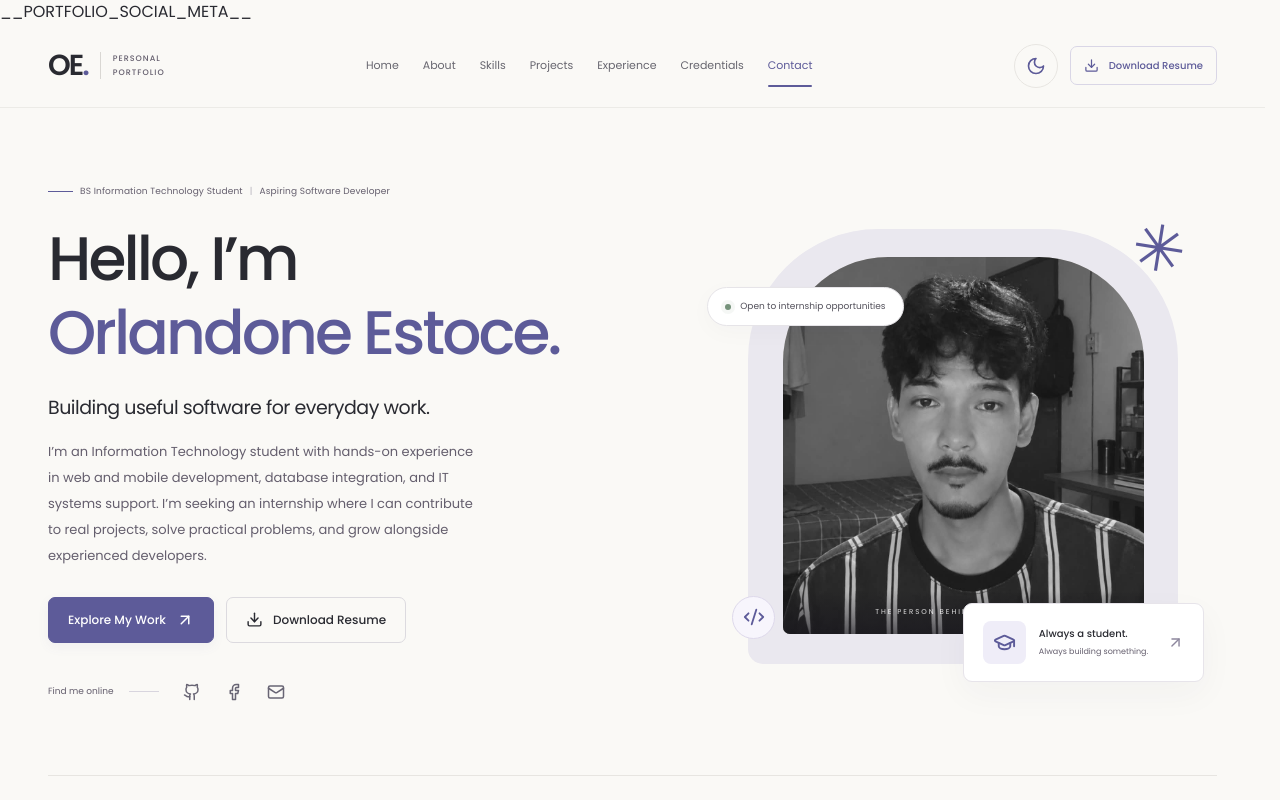
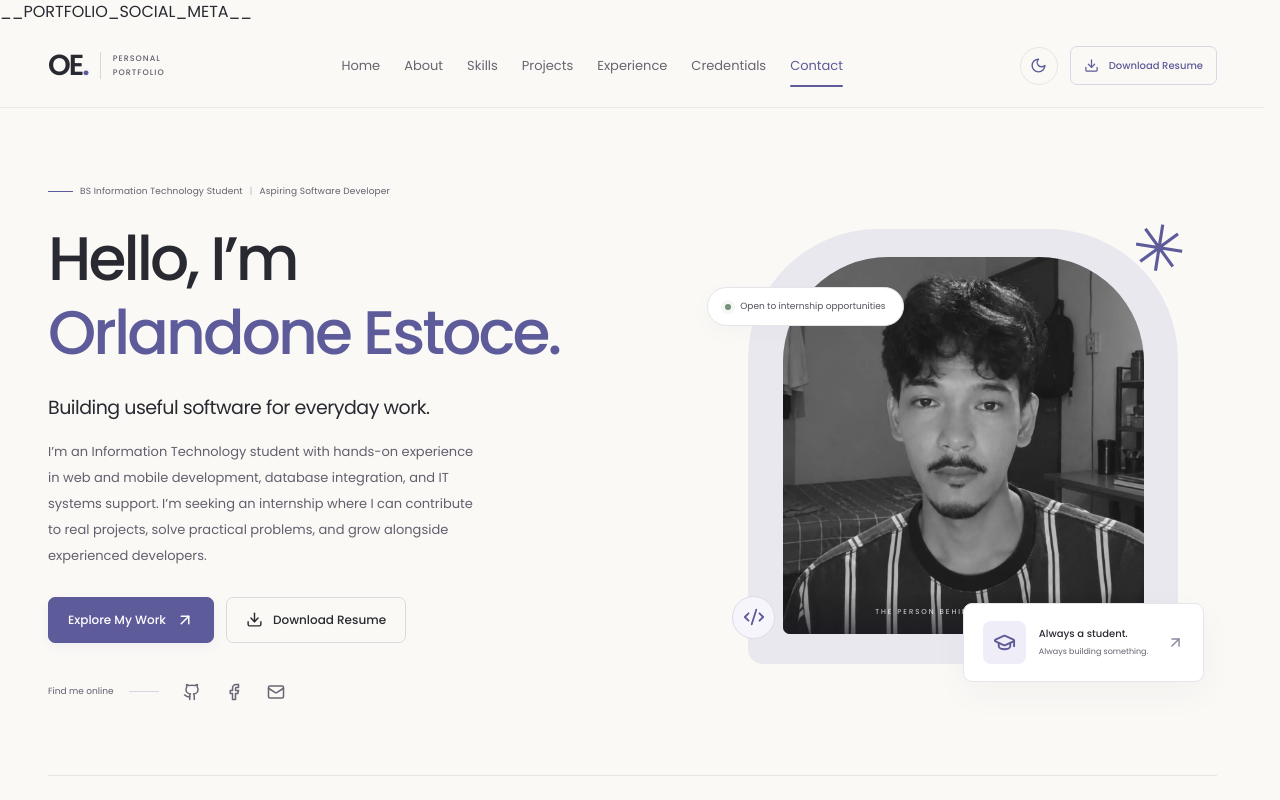
Before and after one commit to estoceorlan-dev/MyPersonalWebsite, a React (Vite) app: page / in a window 1280 px wide. Shown: the top 800 px of the page. Built offline with nearby package versions, Linux system fonts and the light colour scheme.

Commit message:
Reduce theme toggle size and increase header nav font size by 2px

```diff
--- a/src/components/ThemeToggle.tsx
+++ b/src/components/ThemeToggle.tsx
@@ -13,8 +13,8 @@ export function ThemeToggle() {
       aria-label={label}
       title={label}
     >
-      <Sun className="theme-sun" size={20} aria-hidden="true" />
-      <Moon className="theme-moon" size={20} aria-hidden="true" />
+      <Sun className="theme-sun" size={17} aria-hidden="true" />
+      <Moon className="theme-moon" size={17} aria-hidden="true" />
     </button>
   );
 }
--- a/src/styles.css
+++ b/src/styles.css
@@ -255,7 +255,7 @@ textarea {
   display: flex;
   align-items: center;
   min-height: 44px;
-  font-size: 10px;
+  font-size: 13px;
   color: #67666f;
 }
 .desktop-nav a:hover,
@@ -2615,7 +2615,7 @@ textarea {
 }
 /* Reading text stays comfortably sized while small labels keep the editorial hierarchy. */
 .desktop-nav a {
-  font-size: 11px;
+  font-size: 13px;
 }
 .button {
   font-size: 12px;
--- a/src/theme.css
+++ b/src/theme.css
@@ -14,8 +14,8 @@
 /* Both icons share a center so rotation and scale feel like one motion. */
 .theme-toggle.icon-button {
   position: relative;
-  width: 44px;
-  height: 44px;
+  width: 38px;
+  height: 38px;
   overflow: hidden;
   color: var(--accent);
   border-color: var(--line);
@@ -325,8 +325,12 @@
   color: #e4cc85;
 }
 
-/* Keep the download label and a full-size theme target on narrow screens. */
+/* Keep the download label and a compact theme target on narrow screens. */
 @media (max-width: 767px) {
+  .theme-toggle.icon-button {
+    width: 36px;
+    height: 36px;
+  }
   .site-header .nav-inner {
     gap: 12px;
   }
```
Also changed, not shown: 1 other file (tests, documents, lock files or other folders).
